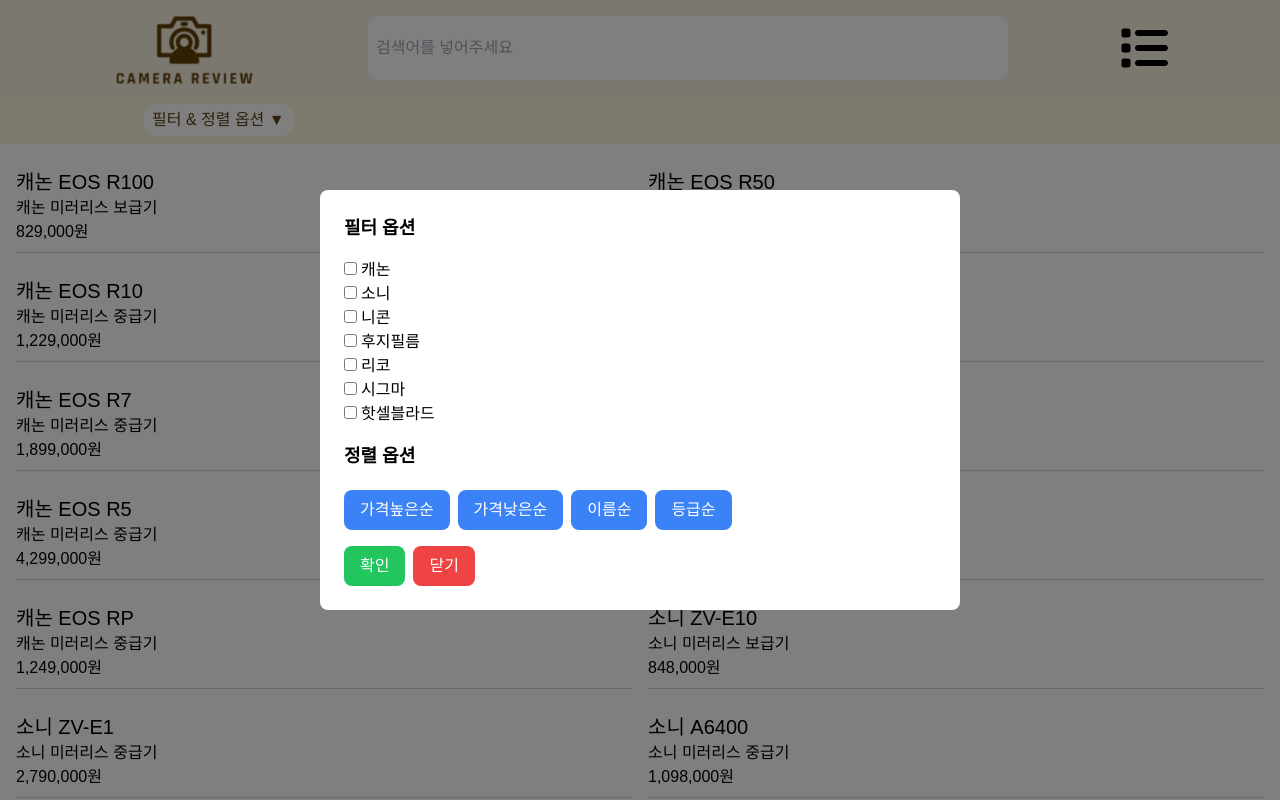
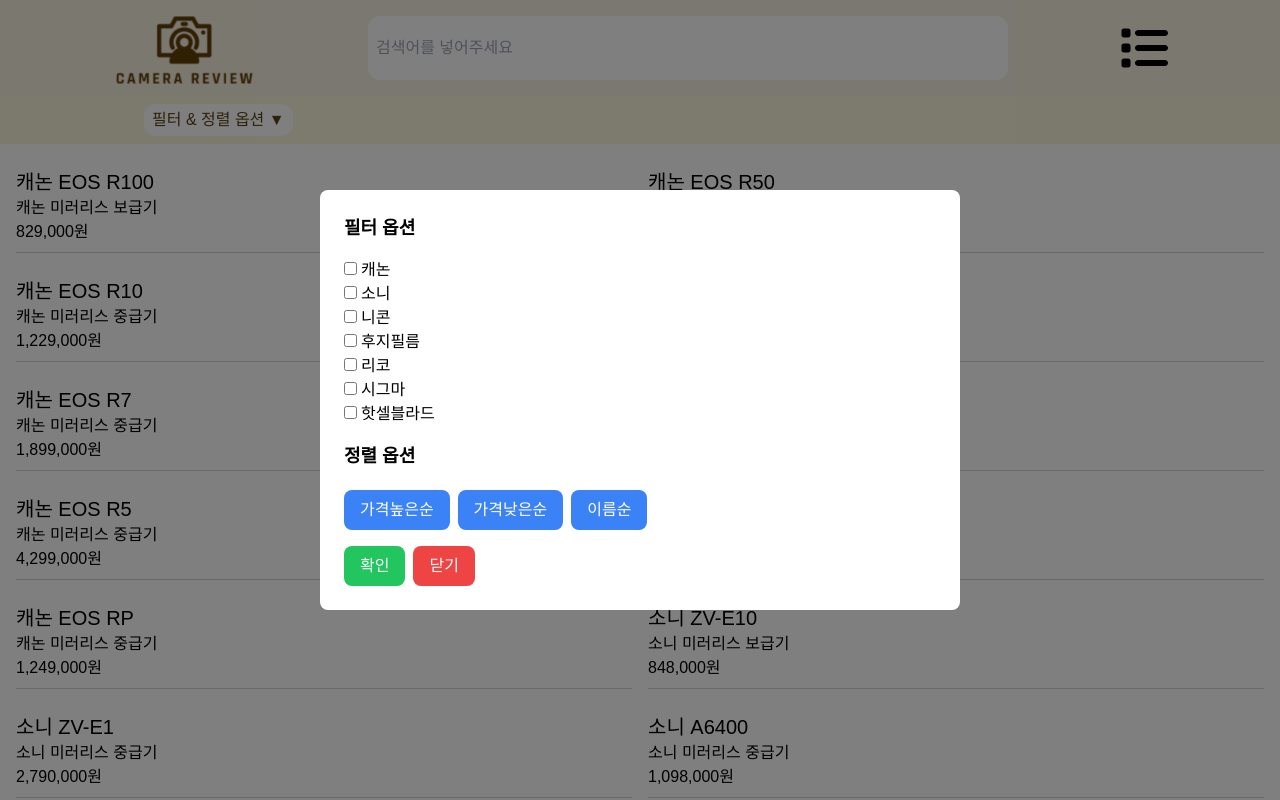
Before and after one commit to KittelLee/CameraReview, a React (Vite) app: page / in a window 1280 px wide. Both pictures are taken after a click on the button "필터 & 정렬 옵션 ▼". Shown: the top 800 px of the page. Built offline with nearby package versions, Linux system fonts and the light colour scheme; data requests are answered from the project's data file.

Commit message:
Fix: 정렬옵션

```diff
--- a/src/App.tsx
+++ b/src/App.tsx
@@ -47,27 +47,20 @@
     switch (sortOption) {
       case "가격높은순":
         filteredData.sort((a, b) => {
-          const priceA =
-            typeof a.price === "number" ? a.price : parseFloat(a.price);
-          const priceB =
-            typeof b.price === "number" ? b.price : parseFloat(b.price);
+          const priceA = parseFloat(a.price.replace(/[^\d.-]/g, ""));
+          const priceB = parseFloat(b.price.replace(/[^\d.-]/g, ""));
           return priceB - priceA;
         });
         break;
       case "가격낮은순":
         filteredData.sort((a, b) => {
-          const priceA =
-            typeof a.price === "number" ? a.price : parseFloat(a.price);
-          const priceB =
-            typeof b.price === "number" ? b.price : parseFloat(b.price);
+          const priceA = parseFloat(a.price.replace(/[^\d.-]/g, ""));
+          const priceB = parseFloat(b.price.replace(/[^\d.-]/g, ""));
           return priceA - priceB;
         });
         break;
       case "이름순":
         filteredData.sort((a, b) => a.title.localeCompare(b.title));
-        break;
-      case "등급순":
-        filteredData.sort((a, b) => b.rating - a.rating);
         break;
       default:
         break;
@@ -79,7 +72,12 @@
   return (
     <div className="App">
       <Routes>
-        <Route path="/" element={<Home data={filteredReviews} onApplyFilters={handleApplyFilters} />} />
+        <Route
+          path="/"
+          element={
+            <Home data={filteredReviews} onApplyFilters={handleApplyFilters} />
+          }
+        />
         <Route path="/detail/:id" element={<DetailPage />} />
       </Routes>
     </div>
--- a/src/components/FilterModal.tsx
+++ b/src/components/FilterModal.tsx
@@ -50,7 +50,7 @@
           ))}
         </ul>
         <h2 className="text-lg font-bold my-4">정렬 옵션</h2>
-        {["가격높은순", "가격낮은순", "이름순", "등급순"].map((option) => (
+        {["가격높은순", "가격낮은순", "이름순"].map((option) => (
           <button
             key={option}
             className={`bg-blue-500 text-white rounded-lg px-4 py-2 mr-2 mt-1 ${
```
